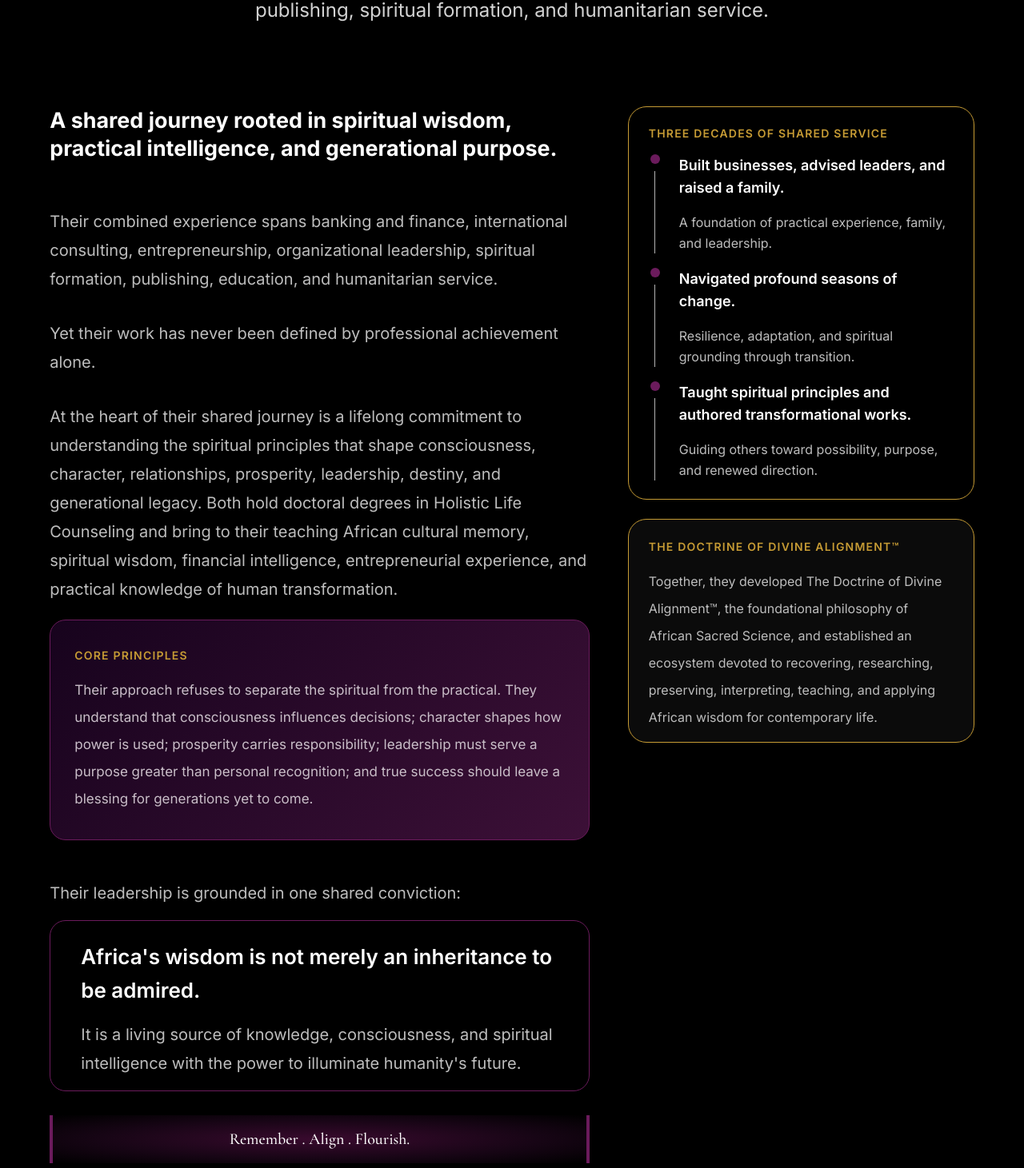
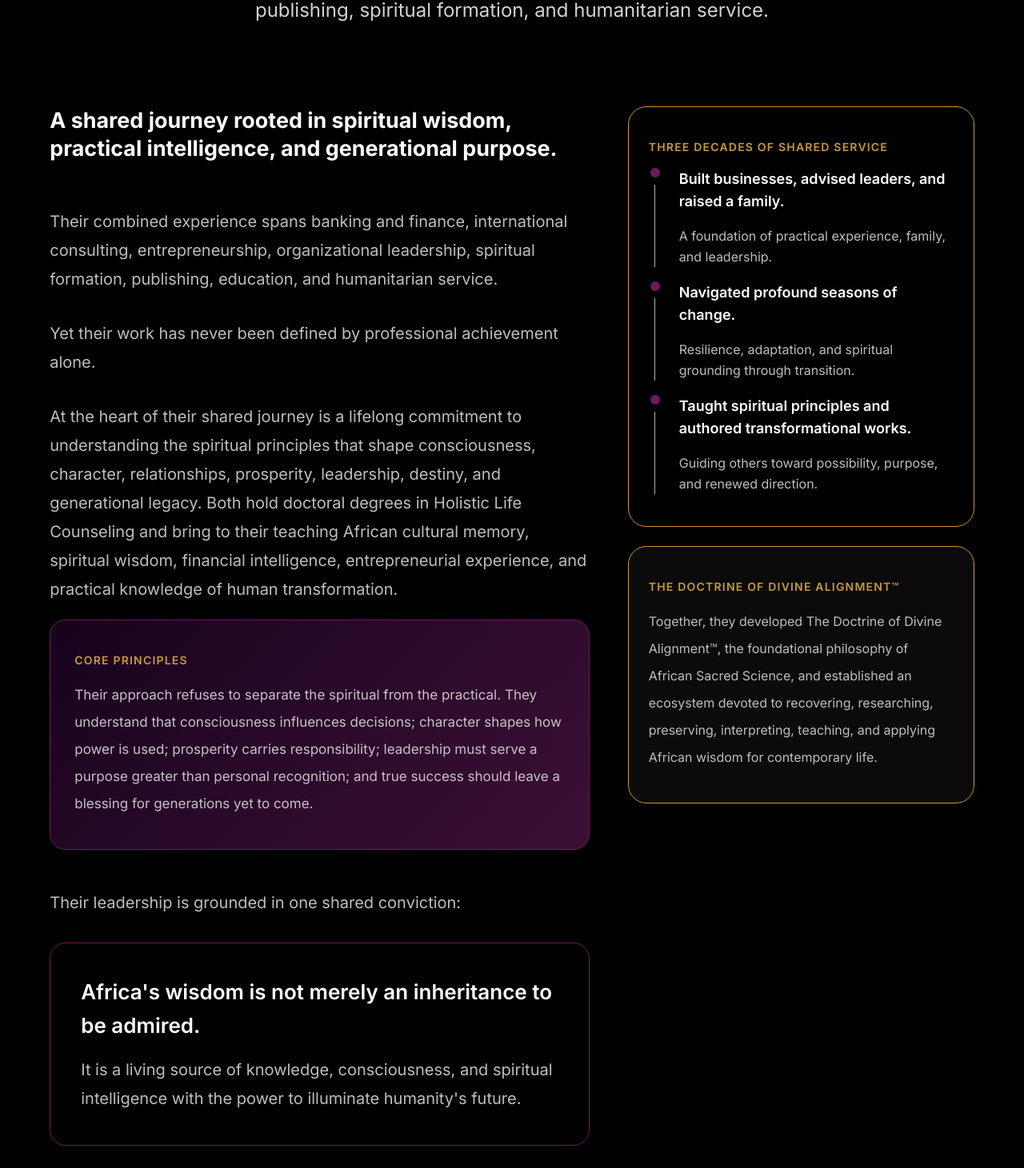
Before and after one commit to SyedZainularfien/african-sacred-sciences, a Next.js app: page / in a window 1280 px wide. Shown: the part 9870-11331 px from the top of the page at 80% size. Built offline with nearby package versions, Linux system fonts and the light colour scheme; no server answers.

Commit message:
fix: styling and navigation issues

```diff
--- a/src/app/not-found.tsx
+++ b/src/app/not-found.tsx
@@ -44,7 +44,7 @@ export default function NotFound() {
               <span className="absolute bottom-[3%] left-1/2 size-1.5 -translate-x-1/2 rounded-full bg-gold/70" />
               <span className="absolute left-[3%] top-1/2 size-1.5 -translate-y-1/2 rounded-full bg-gold/70" />
               <span className="absolute right-[3%] top-1/2 size-1.5 -translate-y-1/2 rounded-full bg-gold/70" />
-              <Typography as="span" variant="h1" className="relative bg-gold-gradient bg-clip-text font-serif text-[clamp(6rem,15vw,12rem)]! font-normal! leading-none text-transparent">404</Typography>
+              <Typography as="span" variant="h1" className="relative -translate-y-[0.2em] bg-gold-gradient bg-clip-text font-serif text-[clamp(6rem,15vw,12rem)]! font-normal! leading-none text-transparent">404</Typography>
               <Typography as="span" variant="xs" className="absolute bottom-[14%] font-semibold uppercase tracking-[0.32em] text-gold/80">Lost in the cosmos</Typography>
             </div>
           </Container>
--- a/src/components/home/founders-journey-section/index.tsx
+++ b/src/components/home/founders-journey-section/index.tsx
@@ -6,7 +6,7 @@ import { milestones } from "@/constants/home";
 
 export function FoundersJourneySection() {
   return (
-    <section aria-labelledby="founders-journey-title" className="bg-black pb-[60px] pt-10 text-white">
+    <section aria-labelledby="founders-journey-title" className="bg-black pb-[60px] pt-4 text-white sm:pt-10">
       <Container className="flex flex-col items-start gap-8 xl:flex-row xl:gap-12">
         <div className="flex w-full min-w-0 flex-col gap-8 sm:gap-5 xl:max-w-[803px] xl:flex-1">
           <div className="flex flex-col gap-11 sm:gap-14">
@@ -42,7 +42,7 @@ export function FoundersJourneySection() {
           </div>
 
           <div className="flex flex-col gap-12">
-            <ScrollReveal className="flex flex-col gap-6 rounded-[20px] border border-plum bg-[linear-gradient(135deg,#17031d,#3c1037)] px-[30px] py-[34px] sm:gap-4">
+            <ScrollReveal className="flex flex-col gap-6 rounded-[20px] border border-plum bg-[linear-gradient(135deg,#17031d,#3c1037)] px-[30px] py-10 sm:gap-4">
               <Typography as="h3" variant="sm" className="font-semibold! uppercase leading-5 tracking-[1.2px] text-gold">
                 Core Principles
               </Typography>
@@ -56,11 +56,11 @@ export function FoundersJourneySection() {
             </ScrollReveal>
 
             <ScrollReveal className="flex flex-col gap-[30px]">
-              <div className="flex flex-col gap-4">
+              <div className="flex flex-col gap-8">
                 <Typography variant="xl" className="leading-[36px] text-[#bdbdbd]">
                   Their leadership is grounded in one shared conviction:
                 </Typography>
-                <div className="flex flex-col gap-8 sm:gap-4 rounded-[20px] border border-plum bg-black px-[38px] pb-8 pt-6 sm:pb-4">
+                <div className="flex flex-col gap-8 rounded-[20px] border border-plum bg-black px-[38px] py-10 sm:gap-4">
                   <Typography as="h3" variant="mdMedium" className="[font-size:26px]! font-semibold! leading-[42px] text-white">
                     Africa&apos;s wisdom is not merely an inheritance to be admired.
                   </Typography>
@@ -80,7 +80,7 @@ export function FoundersJourneySection() {
         </div>
 
         <div className="flex w-full min-w-0 flex-col gap-6 xl:w-[433px] xl:shrink-0">
-          <ScrollReveal delay={0.1} className="flex flex-col gap-8 sm:gap-4 rounded-[23px] border border-gold px-[25px] py-[23px]">
+          <ScrollReveal delay={0.1} className="flex flex-col gap-8 rounded-[23px] border border-gold px-[25px] py-10 sm:gap-4">
             <Typography as="h3" variant="sm" className="font-semibold! uppercase leading-5 tracking-[1.2px] text-gold">
               Three Decades of Shared Service
             </Typography>
@@ -104,7 +104,7 @@ export function FoundersJourneySection() {
             </ol>
           </ScrollReveal>
 
-          <ScrollReveal delay={0.18} className="flex flex-col gap-6 rounded-[23px] border border-gold bg-[#0b0b0b] px-[25px] pb-[14px] pt-6 sm:gap-4">
+          <ScrollReveal delay={0.18} className="flex flex-col gap-6 rounded-[23px] border border-gold bg-[#0b0b0b] px-[25px] py-10 sm:gap-4">
             <Typography as="h3" variant="sm" className="font-semibold! uppercase leading-5 tracking-[1.2px] text-gold">
               The Doctrine of Divine Alignment™
             </Typography>
--- a/src/components/layout/header/index.tsx
+++ b/src/components/layout/header/index.tsx
@@ -155,7 +155,7 @@ export function Header({ homePage = false, activeItem = homePage ? "Home" : "The
       return;
     }
     anchorNavigationRef.current = true;
-    setHeaderHidden(true);
+    setHeaderHidden(destination !== "#home");
     if (anchorNavigationTimerRef.current) window.clearTimeout(anchorNavigationTimerRef.current);
     anchorNavigationTimerRef.current = window.setTimeout(() => {
       anchorNavigationRef.current = false;
```
